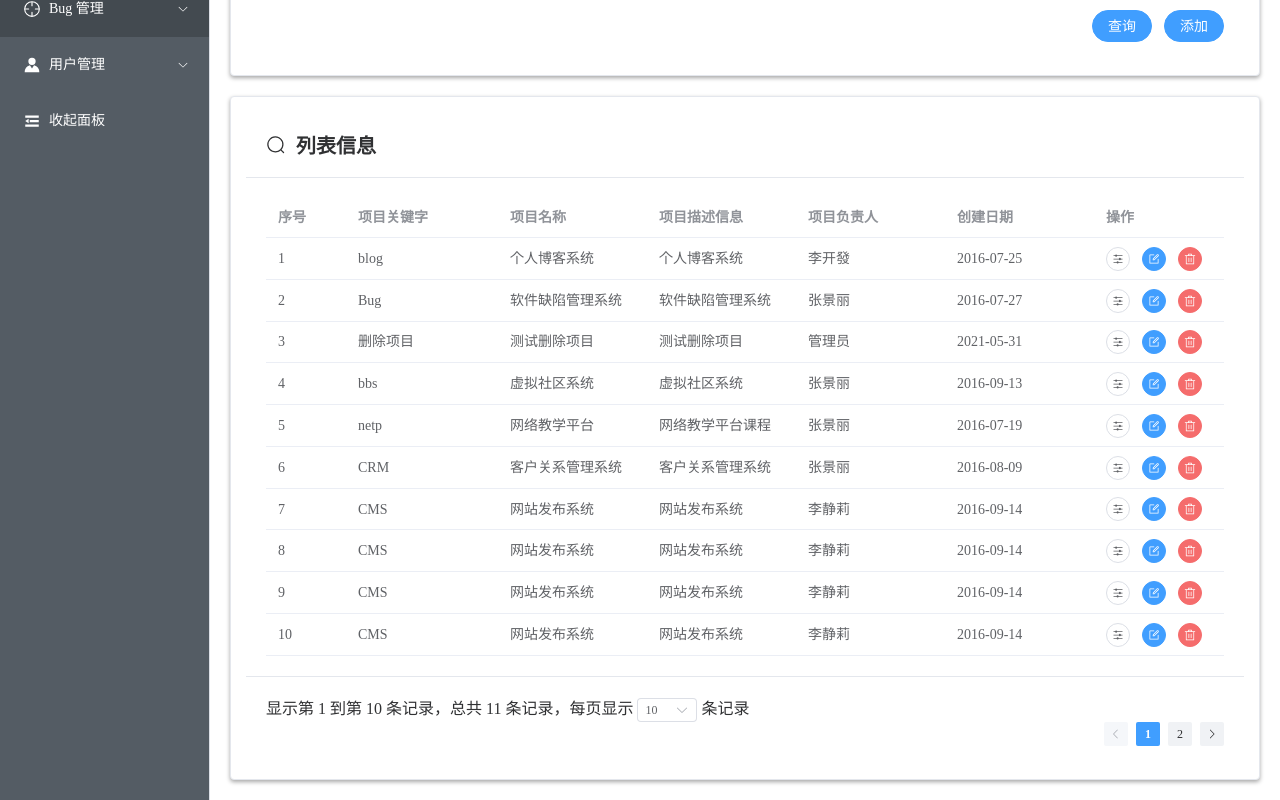
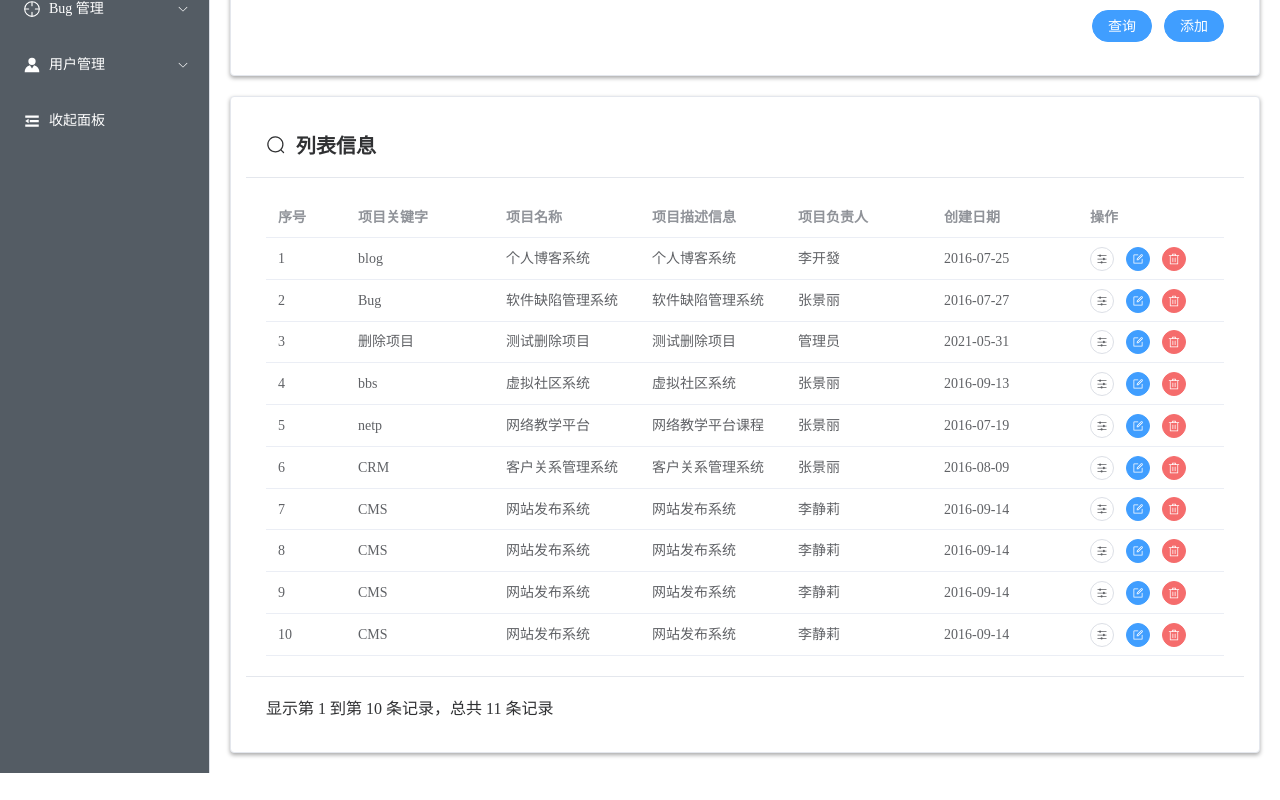
Before and after one commit to sduwh-orz/Neu-Bug-INIT-20230807105330, a Vue app in the folder web/: page /project/list in a window 1280 px wide. Shown: the part 305-1105 px from the top of the page. After the commit the page ends 1078 px from the top, so only its background shows below. Built offline with nearby package versions, Linux system fonts and the light colour scheme.

Commit message:
Add function: password modification

```diff
--- a/web/src/views/LoginView.vue
+++ b/web/src/views/LoginView.vue
@@ -1,4 +1,4 @@
-<script lang="ts">
+<script>
 import { reactive } from 'vue'
 export default {
   setup() {
--- a/web/src/views/project/ProjectCreateView.vue
+++ /dev/null
@@ -1,10 +0,0 @@
-<script lang="ts">
-</script>
-
-<template>
-<h1>Project Create</h1>
-</template>
-
-<style>
-
-</style>
--- a/web/src/views/project/ProjectEditView.vue
+++ /dev/null
@@ -1,10 +0,0 @@
-<script lang="ts">
-</script>
-
-<template>
-<h1>Project Update</h1>
-</template>
-
-<style>
-
-</style>
--- a/web/src/views/project/ProjectListView.vue
+++ b/web/src/views/project/ProjectListView.vue
@@ -1,11 +1,7 @@
 <script lang="ts">
 import {Delete, Edit, Operation, Search} from '@element-plus/icons-vue';
 import BreadCrumbNav from "@/components/BreadCrumbNav.vue";
-import { defineComponent, reactive, ref } from "vue";
-
-const moduleName = "project"
-const defaultPageSize = 10
-const pageSizes = [10, 25]
+import { defineComponent, reactive } from "vue";
 
 interface Project {
   id: number
@@ -15,7 +11,6 @@ interface Project {
   owner: string
   created: string
 }
-
 export default defineComponent({
   computed: {
     Operation() {
@@ -28,24 +23,20 @@ export default defineComponent({
       return Edit
     }
   },
-  components: { Delete, Edit, Operation, BreadCrumbNav, Search },
+  components: {Delete, Edit, Operation, BreadCrumbNav, Search },
   mounted() {
-    this.updateData()
+    let data = this.getData()
+    this.nowProjects.length = 0
+    this.nowProjects.splice(0, 0, ...data)
   },
   data() {
     return {
-      keyword: ref(this.$route.query.keyword ? this.$route.query.keyword.toString(): ""),
-      page: ref(this.$route.query.page ? Number(this.$route.query.page) : 1),
-      size: ref(this.$route.query.size ? Number(this.$route.query.size) : defaultPageSize),
-      total: ref(0),
-      start: ref(0),
-      end: ref(0),
-      deleteDialogVisible: ref(false),
-      itemToDelete: undefined,
-      data: reactive([]),
-      defaultPageSize: defaultPageSize,
-      pageSizes: pageSizes,
-      fakeData: [
+      page: this.$route.query.page ? Number(this.$route.query.page) : 1,
+      form: reactive({
+        name: ''
+      }),
+      size: this.$route.query.size ? Number(this.$route.query.size) : 10,
+      projects: [
         {
           id: 1,
           keyword: 'blog',
@@ -123,75 +114,23 @@ export default defineComponent({
           description: "网站发布系统",
           owner: "李静莉",
           created: "2016-09-14"
-        },
+        }
       ],
+      nowProjects: reactive([])
     }
   },
   methods: {
-    getJsonFake() {
-      let filtered = this.keyword.length == 0 ? this.fakeData : this.fakeData.filter((item)=>{
-        return item.name.indexOf(this.keyword) != -1
-      })
-      let result = {
-        data: filtered.slice((this.page - 1) * this.size, this.page * this.size),
-        total: filtered.length,
-        start: (this.page - 1) * this.size + 1,
-        end: this.page * this.size
-      }
-      if (result.start > result.total)
-        result.start = result.total
-      if (result.end > result.total)
-        result.end = result.total
-      return JSON.stringify(result)
+    getData() {
+      return this.projects.slice((this.page - 1) * this.size, this.page * this.size);
     },
-    updateData() {
-      let result = JSON.parse(this.getJsonFake())
-      this.total = result.total
-      this.start = result.start
-      this.end = result.end
-      this.data.length = 0
-      Object.assign(this.data, result.data)
+    handleManage(index: number, row: Project) {
+      console.log(index, row)
     },
-    updateUrl() {
-      let url = "/" + moduleName + "/list?page=" + this.page
-      if (this.size != defaultPageSize)
-        url += "&size=" + this.size;
-      if (this.keyword.length != 0)
-        url += "&keyword=" + this.keyword
-      this.$router.push(url)
+    handleEdit(index: number, row: Project) {
+      console.log(index, row)
     },
-    handleSearch() {
-      this.updateUrl()
-      this.updateData()
-    },
-    handleCreate() {
-      let url = "/" + moduleName + "/create"
-      this.$router.push(url)
-    },
-    handleManage(_: number, row: Project) {
-      let url = "/" + moduleName + "/modules?id=" + row.id
-      this.$router.push(url)
-    },
-    handleEdit(_: number, row: Project) {
-      let url = "/" + moduleName + "/edit?id=" + row.id
-      this.$router.push(url)
-    },
-    handleDelete(_: number, row: Project) {
-      this.deleteDialogVisible = true
-      this.itemToDelete = row
-    },
-    handlePageChange(page: number) {
-      this.page = page
-      this.updateUrl()
-      this.updateData()
-    },
-    handleSizeChange(_: any) {
-      this.updateUrl()
-      this.updateData()
-    },
-    performDelete() {
-      console.log(this.itemToDelete)
-      this.$router.go(0)
+    handleDelete(index: number, row: Project) {
+      console.log(index, row)
     }
   }
 })
@@ -207,16 +146,16 @@ export default defineComponent({
         <span>查询信息</span>
       </div>
     </template>
-    <el-form label-width="auto" style="max-width: 600px">
+    <el-form :model="form" label-width="auto" style="max-width: 600px">
       <el-form-item label="项目名称">
-        <el-input v-model="keyword" />
+        <el-input v-model="form.name" />
       </el-form-item>
     </el-form>
     <template #footer>
       <el-row class="row-bg" justify="end">
         <div class="flex-grow" />
-        <el-button type="primary" @click="handleSearch" round>查询</el-button>
-        <el-button type="primary" @click="handleCreate" round>添加</el-button>
+        <el-button type="primary" round>查询</el-button>
+        <el-button type="primary" round>添加</el-button>
       </el-row>
     </template>
   </el-card>
@@ -227,14 +166,14 @@ export default defineComponent({
         <span>列表信息</span>
       </div>
     </template>
-    <el-table :data="data" style="width: 100%">
+    <el-table :data="nowProjects" style="width: 100%">
       <el-table-column prop="id" label="序号" width="80"/>
       <el-table-column prop="keyword" label="项目关键字"/>
       <el-table-column prop="name" label="项目名称"/>
       <el-table-column prop="description" label="项目描述信息"/>
       <el-table-column prop="owner" label="项目负责人"/>
       <el-table-column prop="created" label="创建日期"/>
-      <el-table-column label="操作" width="130">
+      <el-table-column label="操作">
         <template #default="scope">
           <el-button
               :icon="Operation"
@@ -260,60 +199,11 @@ export default defineComponent({
       </el-table-column>
     </el-table>
     <template #footer>
-      <el-row class="row-bg" justify="space-between">
-        <el-col>
-          显示第 {{ start }} 到第 {{ end }} 条记录，总共 {{ total }} 条记录，每页显示
-          <el-select
-              v-model="size"
-              size="small"
-              style="width: 60px"
-              :placeholder="defaultPageSize"
-              @change="handleSizeChange"
-          >
-            <el-option
-                v-for="size in pageSizes"
-                :key="size"
-                :label="size"
-                :value="size"
-            />
-          </el-select> 条记录
-        </el-col>
-        <el-col id="pagination">
-          <el-pagination
-            size="small"
-            background
-            layout="prev, pager, next"
-            class="mt-4"
-            hide-on-single-page
-            :pager-count="11"
-            v-model:current-page="page"
-            v-model:total="total"
-            v-model:page-size="size"
-            @current-change="handlePageChange"
-          />
-        </el-col>
-      </el-row>
+      显示第 {{ (page - 1) * size + 1 <= projects.length ? (page - 1) * size + 1 : projects.length }} 到第 {{ page * size <= projects.length ? page * size : projects.length }} 条记录，总共 {{ projects.length }} 条记录
     </template>
   </el-card>
-  <el-dialog
-      v-model="deleteDialogVisible"
-      title="确认删除"
-      width="500"
-  >
-    <span>确认删除这个项目吗？</span>
-    <template #footer>
-      <div class="dialog-footer">
-        <el-button @click="deleteDialogVisible = false">取消</el-button>
-        <el-button type="danger" @click="deleteDialogVisible = false; performDelete()">
-          确定
-        </el-button>
-      </div>
-    </template>
-  </el-dialog>
 </template>
 
-<style scoped>
-#pagination {
-  justify-items: end;
-}
+<style>
+
 </style>
--- a/web/src/views/project/ProjectModulesView.vue
+++ /dev/null
@@ -1,10 +0,0 @@
-<script lang="ts">
-</script>
-
-<template>
-<h1>Project Modules</h1>
-</template>
-
-<style>
-
-</style>
--- a/web/src/views/user/UserPasswordView.vue
+++ b/web/src/views/user/UserPasswordView.vue
@@ -1,17 +1,135 @@
 <script setup lang="ts">
 import { EditPen } from '@element-plus/icons-vue';
 import BreadCrumbNav from "@/components/BreadCrumbNav.vue";
+import { reactive, ref } from 'vue';
+import { ElMessage, ElMessageBox } from 'element-plus';
+import type { FormItemRule } from 'element-plus';
+import router from '@/router';
+
+const formData = reactive({
+    oldPassword: '',
+    newPassword: '',
+    confirmPassword: '',
+});
+
+const formRules: Record<string, FormItemRule[]> = {
+    oldPassword: [
+        {
+            required: true,
+            message: '请输入原密码',
+            trigger: 'blur'
+        }
+    ],
+    newPassword: [
+        {
+            required: true,
+            message: '请输入新密码',
+            trigger: 'blur'
+        },
+        {
+            min: 6,
+            message: '密码长度至少为6位',
+            trigger: 'blur'
+        },
+    ],
+    confirmPassword: [
+        {
+            required: true,
+            message: '请确认新密码',
+            trigger: 'blur'
+        },
+        {
+            validator: (_rule, value, callback) => {
+                if (value !== formData.newPassword) {
+                    callback(new Error('两次输入的密码不一致'));
+                } else {
+                    callback();
+                }
+            },
+            trigger: 'blur',
+        },
+    ],
+};
+
+const passwordForm = ref();
+
+const submitForm = async() => {
+    try {
+        await passwordForm.value.validate();
+        ElMessageBox.confirm(
+            '确定要修改密码吗？提交后需要重新登录。',
+            '修改确认',
+            {
+                confirmButtonText: '确认',
+                cancelButtonText: '取消',
+                type: 'warning',
+            }
+        ).then(() => {
+            ElMessage.success('密码修改成功');
+            localStorage.clear();
+            router.push('/login');
+        }).catch(() => {
+            ElMessage.info('已取消密码修改');
+        });
+    } catch (error) {
+        ElMessage.error('请检查输入内容');
+    }
+};
+
+
+const resetForm = () => {
+    passwordForm.value.resetFields();
+};
 
 </script>
 
 <template>
-  <BreadCrumbNav :page-paths="['我的面板', '修改密码']"></BreadCrumbNav>
+    <BreadCrumbNav :page-paths="['我的面板', '修改密码']"></BreadCrumbNav>
     <el-card class="info-card" shadow="never">
         <template #header>
             <div class="card-header">
                 <el-icon><EditPen /></el-icon>&nbsp;&nbsp;修改密码
             </div>
         </template>
+        <el-form
+            :model="formData"
+            :rules="formRules"
+            ref="passwordForm"
+            label-width="100px"
+            class="password-form"
+        >
+            <el-form-item label="原密码" prop="oldPassword">
+                <el-input
+                    v-model="formData.oldPassword"
+                    type="password"
+                    autocomplete="off"
+                    placeholder="请输入原密码"
+                    show-password
+                ></el-input>
+            </el-form-item>
+            <el-form-item label="新密码" prop="newPassword">
+                <el-input
+                    v-model="formData.newPassword"
+                    type="password"
+                    autocomplete="off"
+                    placeholder="请输入新密码"
+                    show-password
+                ></el-input>
+            </el-form-item>
+            <el-form-item label="确认密码" prop="confirmPassword">
+                <el-input
+                    v-model="formData.confirmPassword"
+                    type="password"
+                    autocomplete="off"
+                    placeholder="请再次输入新密码"
+                    show-password
+                ></el-input>
+            </el-form-item>
+            <el-form-item>
+                <el-button type="primary" @click="submitForm">提交</el-button>
+                <el-button @click="resetForm">重置</el-button>
+            </el-form-item>
+        </el-form>
     </el-card>
 </template>
 
```
Also changed, not shown: web/src/router/index.ts (+0 -12 lines).
